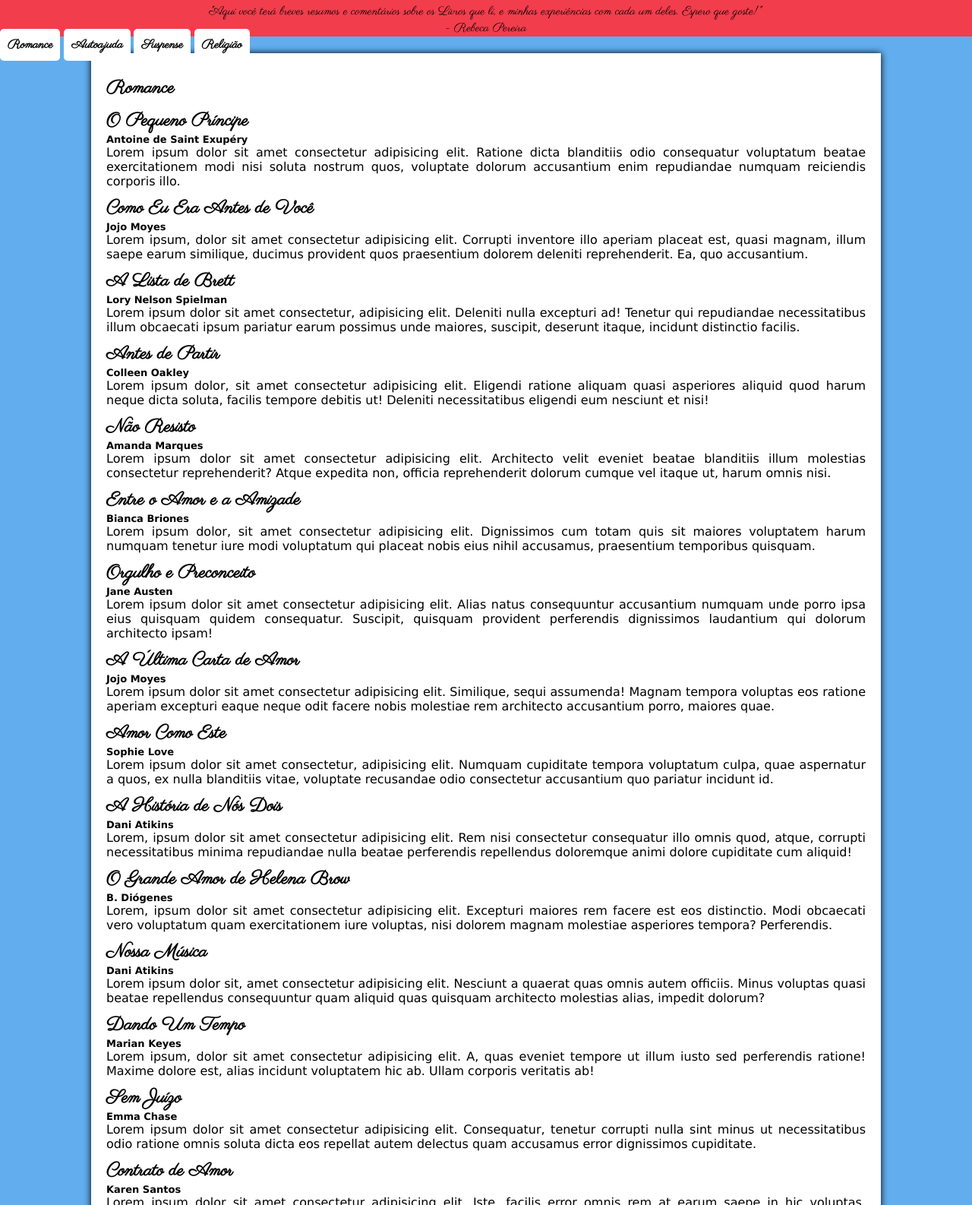
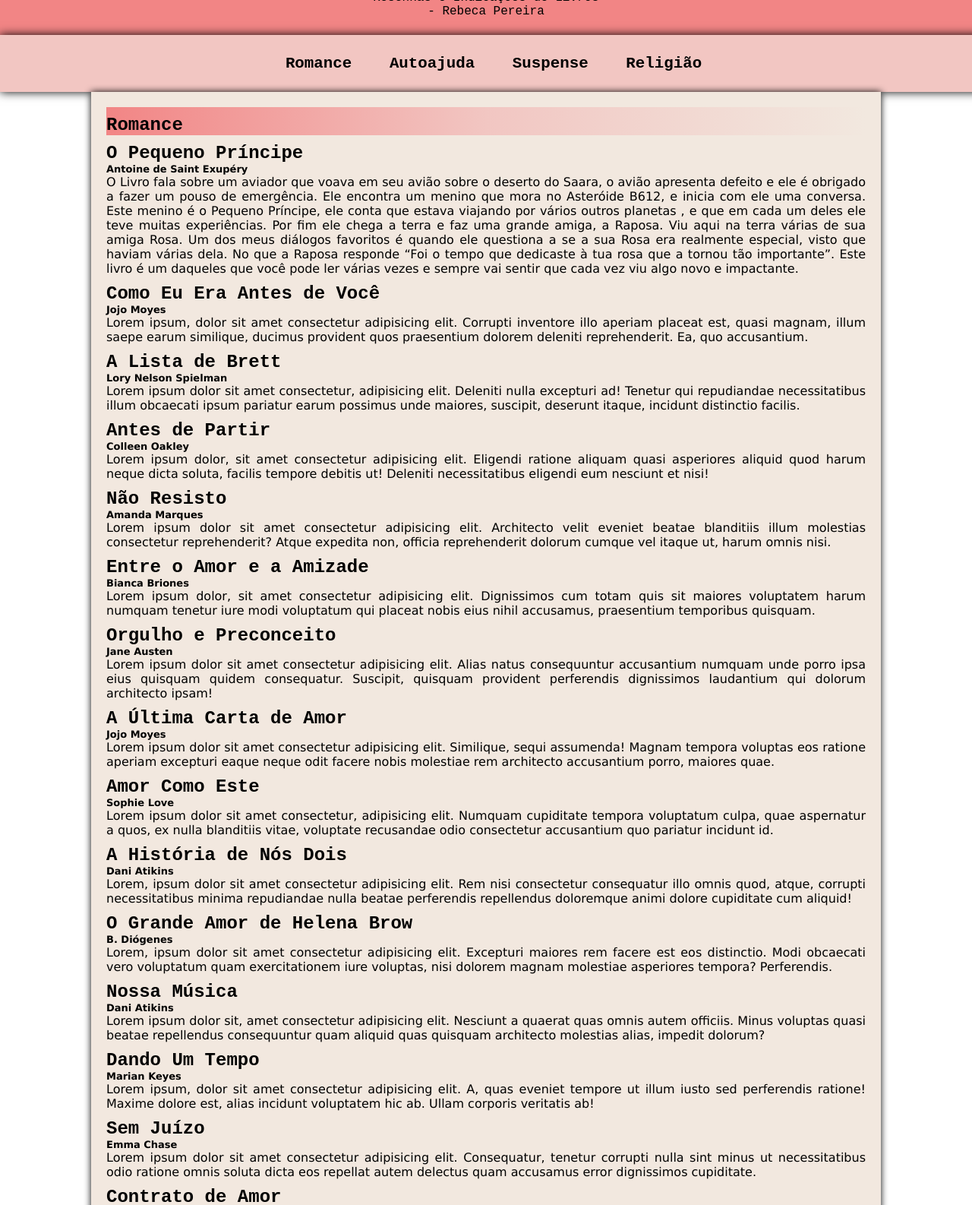
Before and after one commit to eurebecapereira/html-css, a plain HTML site: page Exercícios/bloglivros/index.html in a window 1280 px wide. Shown: the part 134-1720 px from the top of the page at 76% size. Drawn offline with Linux system fonts and the light colour scheme; a web font is replaced by a local one.

Commit message:
atualizado

```diff
--- a/Exercícios/bloglivros/estilo/style.css
+++ b/Exercícios/bloglivros/estilo/style.css
@@ -1,6 +1,7 @@
 @charset "UTF-8";
 
-@import url('https://fonts.googleapis.com/css2?family=Parisienne&display=swap');
+@import url('https://fonts.googleapis.com/css2?family=Dawning+of+a+New+Day&display=swap');
+@import url(https://fonts.googleapis.com/css2?family=Sue+Ellen+Francisco&display=swap);
 
 * {
     margin: 0px;
@@ -13,7 +14,7 @@ main {
     margin: auto;
     margin-bottom: 30px;
     padding: 20px;
-    background-color: white;
+    background-color: #F2E8DF;
     box-shadow: 0px 0px 10px black;
     border-bottom-left-radius: 10px;
     border-bottom-right-radius: 10px;
@@ -27,14 +28,14 @@ main > article > h1 {
 }
 
 body {
-    font-family: 'Parisienne','Courier New', Courier, monospace;
-    background-color: rgb(98, 173, 238);
+    font-family: 'Sue Ellen Francisco','Courier New', Courier, monospace;
+    background-color: white;
     text-align: justify;
 
 }
 
 header {
-    background-color: #F23D4C;
+    background-color: #F28585;
     min-height: 150px;
     text-align: center;
     padding-top: 30px;
@@ -42,20 +43,34 @@ header {
 
 header > h1 {
     color: black;
-    font-family: 'Parisienne','Courier New', Courier, monospace;
+    font-family: 'Dawning of a New Day','Courier New', Courier, monospace;
     font-size: 4em;
     font-weight: bolder;
     margin-bottom: 20px;
 
 }
 
-h2{
+header > p {
+    font-family: 'Dawning of a New Day','Courier New', Courier, monospace;
+}
+
+.destaque {
+    background-image: linear-gradient(to right,#F28585, #F2C6C2, #F2E8DF);
+}
+
+h2 {
     font-family: Verdana, Geneva, Tahoma, sans-serif;
     font-size: small;
 }
 
+h2 > a {
+    font-family: Verdana, Geneva, Tahoma, sans-serif;
+    text-decoration: none;
+    color: black;
+}
+
 header > p {
-    font-family: 'Parisienne','Courier New', Courier, monospace;
+    font-family: 'Dawning of a New Day','Courier New', Courier, monospace;
     text-align: center;
 }
 
@@ -63,15 +78,37 @@ p {
     font-family: Verdana, Geneva, Tahoma, sans-serif;
     text-align: justify;
 }
+
+nav {
+    background-color: #F2C6C2;
+    padding: 10px;
+    box-shadow: 0px 0px 12px black;
+}
+
+.menu {
+    width:100%;
+    text-align:center;
+    background-color: #F2C6C2;
+}
 nav > a {
-    background-color: white;
-    text-align: center;
-    color: black;
-    padding: 10px;
-    border-radius: 5px;
-    text-decoration: none;
-    font-weight: bold;
-    transition-duration: .5s;
+    position: relative;
+	display: inline-block;
+	margin: 16px 20px;
+	outline: none;
+	color: black;
+	text-decoration: none;
+	font-weight: bold;
+	font-size: 1.3em;
+}
 
 
+footer {
+    background-color: #F2C6C2;
+    text-align: center;
+    font-size: small;
+    padding: 5px;
 }
+
+footer > p {
+    text-align: center;
+}
--- a/Exercícios/bloglivros/index.html
+++ b/Exercícios/bloglivros/index.html
@@ -11,10 +11,10 @@
 <body>
     <header>
         <h1>Minhas Leituras</h1>
-        <p>"Aqui você terá breves resumos e comentários sobre os Livros que li, e minhas experiências com cada um deles. Espero que goste!"</p>
+        <p>Resenhas e Indicações de Livros</p>
         <p>- Rebeca Pereira</p>
     </header>
-    <nav>
+    <nav class="menu">
         <a href="#">Romance</a>
         <a href="#">Autoajuda</a>
         <a href="#">Suspense</a>
@@ -22,68 +22,92 @@
     </nav>
     <main>
         <article>
-            <h1>Romance</h1>
+            <h1 class="destaque">Romance</h1>
             <h1>O Pequeno Príncipe</h1>
-            <h2>Antoine de Saint Exupéry</h2>
-            <p>Lorem ipsum dolor sit amet consectetur adipisicing elit. Ratione dicta blanditiis odio consequatur voluptatum beatae exercitationem modi nisi soluta nostrum quos, voluptate dolorum accusantium enim repudiandae numquam reiciendis corporis illo.</p>
+            <h2><a href="https://pt.wikipedia.org/wiki/Antoine_de_Saint-Exup%C3%A9ry " target="blank" rel="external">Antoine de Saint Exupéry</a></h2>
+            <p>O Livro fala sobre um aviador que voava em seu avião sobre o deserto do Saara, o avião apresenta defeito e ele é obrigado a fazer um pouso de emergência. Ele encontra um menino que mora no Asteróide B612, e inicia com ele uma conversa. Este menino é o Pequeno Príncipe, ele conta que estava viajando por vários outros planetas , e que em cada um deles ele teve muitas experiências. Por fim ele chega a terra e faz uma grande amiga, a Raposa. Viu aqui na terra várias de sua amiga Rosa. Um dos meus diálogos favoritos é quando ele questiona a se a sua Rosa era realmente especial, visto que haviam várias dela. No que a Raposa responde <q>Foi o tempo que dedicaste à tua rosa que a tornou tão importante</q>. Este livro é um daqueles que você pode ler várias vezes e sempre vai sentir que cada vez viu algo novo e impactante. </p>
             <h1>Como Eu Era Antes de Você</h1>
-            <h2>Jojo Moyes</h2>
+            <h2><a href="https://pt.wikipedia.org/wiki/Jojo_Moyes" target="blank" rel="external">Jojo Moyes</a></h2>
             <p>Lorem ipsum, dolor sit amet consectetur adipisicing elit. Corrupti inventore illo aperiam placeat est, quasi magnam, illum saepe earum similique, ducimus provident quos praesentium dolorem deleniti reprehenderit. Ea, quo accusantium.</p>
             <h1>A Lista de Brett</h1>
-            <h2>Lory Nelson Spielman</h2>
+            <h2><a href="https://en.wikipedia.org/wiki/Lori_Nelson_Spielman" target="blank" rel="external">Lory Nelson Spielman</a></h2>
             <p>Lorem ipsum dolor sit amet consectetur, adipisicing elit. Deleniti nulla excepturi ad! Tenetur qui repudiandae necessitatibus illum obcaecati ipsum pariatur earum possimus unde maiores, suscipit, deserunt itaque, incidunt distinctio facilis.</p>
             <h1>Antes de Partir</h1>
-            <h2>Colleen Oakley</h2>
+            <h2><a href="https://colleenoakley.com/" target="blank" rel="external">Colleen Oakley</a></h2>
             <p>Lorem ipsum dolor, sit amet consectetur adipisicing elit. Eligendi ratione aliquam quasi asperiores aliquid quod harum neque dicta soluta, facilis tempore debitis ut! Deleniti necessitatibus eligendi eum nesciunt et nisi!</p>
             <h1>Não Resisto</h1>
-            <h2>Amanda Marques</h2>
+            <h2><a href="https://www.instagram.com/amandamarques_escritora/" target="blank" rel="external">Amanda Marques</a></h2>
             <p>Lorem ipsum dolor sit amet consectetur adipisicing elit. Architecto velit eveniet beatae blanditiis illum molestias consectetur reprehenderit? Atque expedita non, officia reprehenderit dolorum cumque vel itaque ut, harum omnis nisi.</p>
             <h1>Entre o Amor e a Amizade</h1>
-            <h2>Bianca Briones</h2>
+            <h2><a href="https://www.instagram.com/brionesbianca/" target="blank" rel="esternal">Bianca Briones</a></h2>
             <p>Lorem ipsum dolor, sit amet consectetur adipisicing elit. Dignissimos cum totam quis sit maiores voluptatem harum numquam tenetur iure modi voluptatum qui placeat nobis eius nihil accusamus, praesentium temporibus quisquam.</p>
             <h1>Orgulho e Preconceito</h1>
-            <h2>Jane Austen</h2>
+            <h2><a href="https://pt.wikipedia.org/wiki/Jane_Austen" target="blank" rel="external">Jane Austen</a></h2>
             <p>Lorem ipsum dolor sit amet consectetur adipisicing elit. Alias natus consequuntur accusantium numquam unde porro ipsa eius quisquam quidem consequatur. Suscipit, quisquam provident perferendis dignissimos laudantium qui dolorum architecto ipsam!</p>
             <h1>A Última Carta de Amor</h1>
-            <h2>Jojo Moyes</h2>
+            <h2><a href="https://pt.wikipedia.org/wiki/Jojo_Moyes" target="blank" rel="external">Jojo Moyes</a></h2>
             <p>Lorem ipsum dolor sit amet consectetur adipisicing elit. Similique, sequi assumenda! Magnam tempora voluptas eos ratione aperiam excepturi eaque neque odit facere nobis molestiae rem architecto accusantium porro, maiores quae.</p>
             <h1>Amor Como Este</h1>
-            <h2>Sophie Love</h2>
+            <h2><a href="https://www.wook.pt/autor/sophie-love/3780286" target="blank" rel="external">Sophie Love</a></h2>
             <p>Lorem ipsum dolor sit amet consectetur, adipisicing elit. Numquam cupiditate tempora voluptatum culpa, quae aspernatur a quos, ex nulla blanditiis vitae, voluptate recusandae odio consectetur accusantium quo pariatur incidunt id.</p>
             <h1>A História de Nós Dois</h1>
-            <h2>Dani Atikins</h2>
+            <h2><a href="https://www.amazon.com.br/Livros-Dani-Atkins/s?rh=n%3A6740748011%2Cp_27%3ADani+Atkins" target="blank" rel="external">Dani Atikins</a></h2>
             <p>Lorem, ipsum dolor sit amet consectetur adipisicing elit. Rem nisi consectetur consequatur illo omnis quod, atque, corrupti necessitatibus minima repudiandae nulla beatae perferendis repellendus doloremque animi dolore cupiditate cum aliquid!</p>
             <h1>O Grande Amor de Helena Brow</h1>
-            <h2>B. Diógenes</h2>
+            <h2><a href="https://www.amazon.com.br/grande-amor-Helena-Brown/dp/B08D52HRCT" target="blank" rel="external">B. Diógenes</a></h2>
             <p>Lorem, ipsum dolor sit amet consectetur adipisicing elit. Excepturi maiores rem facere est eos distinctio. Modi obcaecati vero voluptatum quam exercitationem iure voluptas, nisi dolorem magnam molestiae asperiores tempora? Perferendis.</p>
             <h1>Nossa Música</h1>
-            <h2>Dani Atikins</h2>
+            <h2><a href="https://www.amazon.com.br/Livros-Dani-Atkins/s?rh=n%3A6740748011%2Cp_27%3ADani+Atkins" target="blank" rel="external">Dani Atikins</a></h2>
             <p>Lorem ipsum dolor sit, amet consectetur adipisicing elit. Nesciunt a quaerat quas omnis autem officiis. Minus voluptas quasi beatae repellendus consequuntur quam aliquid quas quisquam architecto molestias alias, impedit dolorum?</p>
             <h1>Dando Um Tempo</h1>
-            <h2>Marian Keyes</h2>
+            <h2><a href="https://pt.wikipedia.org/wiki/Marian_Keyes" target="blank" rel="external">Marian Keyes</a></h2>
             <p>Lorem ipsum, dolor sit amet consectetur adipisicing elit. A, quas eveniet tempore ut illum iusto sed perferendis ratione! Maxime dolore est, alias incidunt voluptatem hic ab. Ullam corporis veritatis ab!</p>
             <h1>Sem Juízo</h1>
-            <h2>Emma Chase</h2>
+            <h2><a href="https://www.amazon.com.br/Livros-Emma-Chase/s?rh=n%3A6740748011%2Cp_lbr_books_authors_browse-bin%3AEmma+Chase" target="blank" rel="external">Emma Chase</a></h2>
             <p>Lorem ipsum dolor sit amet consectetur adipisicing elit. Consequatur, tenetur corrupti nulla sint minus ut necessitatibus odio ratione omnis soluta dicta eos repellat autem delectus quam accusamus error dignissimos cupiditate.</p>
             <h1>Contrato de Amor</h1>
-            <h2>Karen Santos</h2>
+            <h2><a href="https://www.instagram.com/karensantosautora/" target="blank" rel="external">Karen Santos</a></h2>
             <p>Lorem ipsum dolor sit amet consectetur adipisicing elit. Iste, facilis error omnis rem at earum saepe in hic voluptas, asperiores similique natus. Enim nulla architecto optio impedit, aliquid sed magnam.</p>
             <h1>Todas as Suas Imperfeições</h1>
-            <h2>Colleen Hoover</h2>
+            <h2><a href="https://en.wikipedia.org/wiki/Colleen_Hoover" target="blank" rel="external">Colleen Hoover</a></h2>
             <p>Lorem ipsum dolor sit amet, consectetur adipisicing elit. Doloremque, expedita impedit maxime eum rem saepe, labore facere consectetur quod, qui deleniti eius fuga eaque culpa ex dignissimos illo aliquid dolorum.</p>
             <h1>É Assim que Acaba</h1>
-            <h2>Colleen Hoover</h2>
+            <h2><a href="https://en.wikipedia.org/wiki/Colleen_Hoover" target="blank" rel="external">Colleen Hoover</a></h2>
             <p>Lorem ipsum dolor sit amet consectetur adipisicing elit. Quidem, odit consectetur? Minus id voluptates neque quae, quaerat ex deleniti omnis quos unde odit aut a assumenda, consectetur velit laboriosam magnam.</p>
             <h1>Novembro, 9</h1>
-            <h2>Colleen Hoover</h2>
+            <h2><a href="https://en.wikipedia.org/wiki/Colleen_Hoover" target="blank" rel="external">Colleen Hoover</a></h2>
             <p>Lorem ipsum dolor sit amet consectetur adipisicing elit. Illo, ut. Voluptate nobis iste id nisi amet eveniet, distinctio ullam accusamus autem consequuntur, adipisci dolorum explicabo, modi recusandae aperiam totam quisquam.</p>
+            <br>
+
+            <h1 class="destaque">Suspense</h1>
             <h1>Verity</h1>
-            <h2>Colleen Hoover</h2>
+            <h2><a href="https://en.wikipedia.org/wiki/Colleen_Hoover" target="blank" rel="external">Colleen Hoover</a></h2>
             <p>Lorem, ipsum dolor sit amet consectetur adipisicing elit. Voluptatum quam ipsa iste inventore non totam ullam, incidunt error pariatur officia quia doloremque nihil eligendi numquam vero saepe nostrum accusantium tenetur?</p>
 
+            <h1>As Musas</h1>
+            <h2><a href="https://en.wikipedia.org/wiki/Alex_Michaelides" target="blank" rel="external">Alex Michaelides</a></h2>
+            <p>Lorem ipsum dolor sit amet consectetur adipisicing elit. Qui rerum veritatis saepe consequuntur esse soluta aliquid. Alias nulla minima totam culpa neque dolor distinctio, delectus, dolorem eligendi reiciendis rerum aspernatur.</p>
 
+            <h1>Alista de Convidados</h1>
+            <h2><a href="https://pt.wikipedia.org/wiki/Lucy_Foley" target="blank" rel="external">Lucy foley</a></h2>
+            <p>Lorem ipsum dolor sit amet, consectetur adipisicing elit. Beatae aliquam natus, non qui eligendi consectetur provident libero nulla tempora, dicta sapiente. Veritatis, consequatur non. Reiciendis rem amet natus maxime nesciunt!</p>
+
+            <h1>Layla</h1>
+            <h2><a href="https://en.wikipedia.org/wiki/Colleen_Hoover" target="blank" rel="external">Colleen Hoover</a></h2>
+            <p>Lorem ipsum, dolor sit amet consectetur adipisicing elit. Sit quis autem fuga unde? Quis magnam sed, non corrupti animi ipsa incidunt eos modi suscipit minus, quia quae possimus in necessitatibus.</p>
+
+            <h1>A Última Festa</h1>
+            <h2><a href="https://pt.wikipedia.org/wiki/Lucy_Foley" target="blank" rel="external">Lucy foley</a></h2>
+            <p>Lorem ipsum dolor sit amet consectetur adipisicing elit. Repellat magni unde ratione cumque enim tempora aperiam omnis distinctio laudantium nemo, accusantium veniam nesciunt repudiandae rem magnam quo a sed dolore.</p>
+
+            <h1>A Paciente Silenciosa</h1>
+            <h2><a href="https://en.wikipedia.org/wiki/Alex_Michaelides" target="blank" rel="external">Alex Michaelides</a></h2>
+            <p>Lorem ipsum dolor, sit amet consectetur adipisicing elit. Ea ipsam eligendi totam nihil voluptatum natus quibusdam, esse tenetur culpa magni quaerat, voluptates perferendis. Voluptatem quibusdam possimus incidunt non! Nesciunt, debitis.</p>
 
         </article>
     </main>
+    <footer>
+        <p> &copy; 2022 - DESENVOLVIDO POR REBECA PEREIRA</p>
+    </footer>
 </body>
 </html>
```
